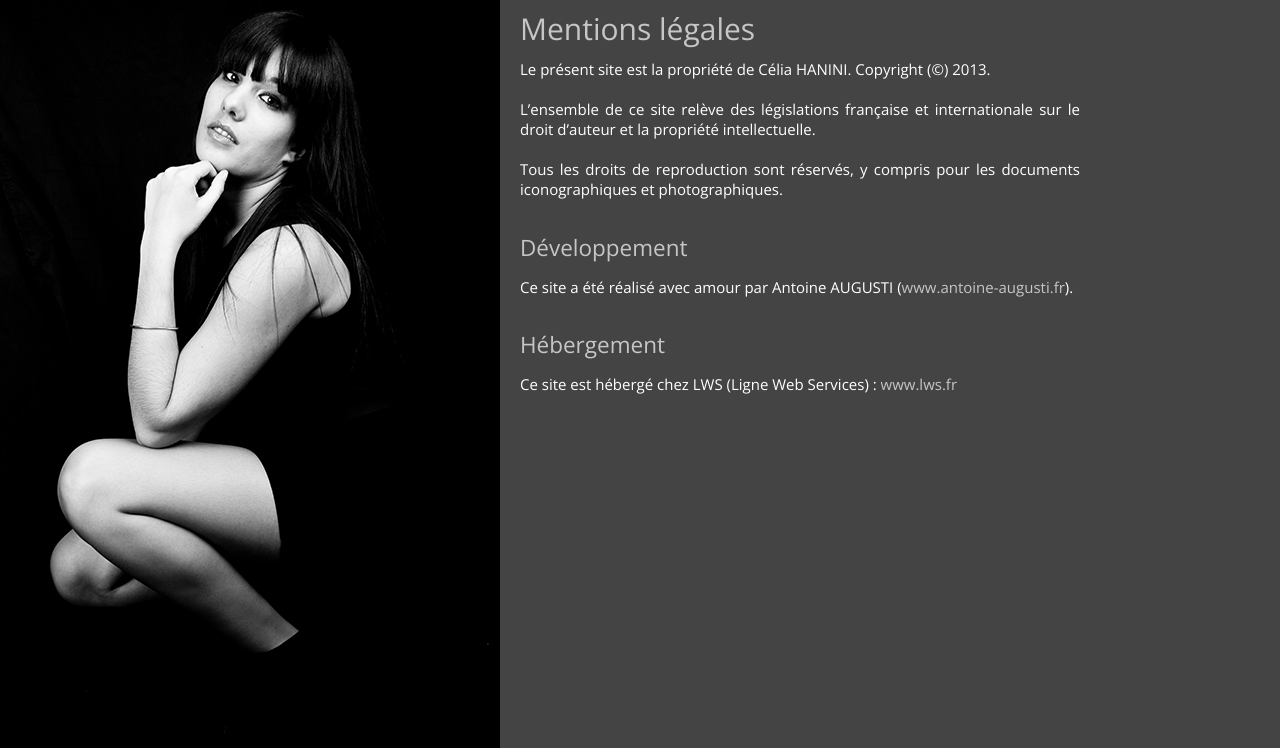
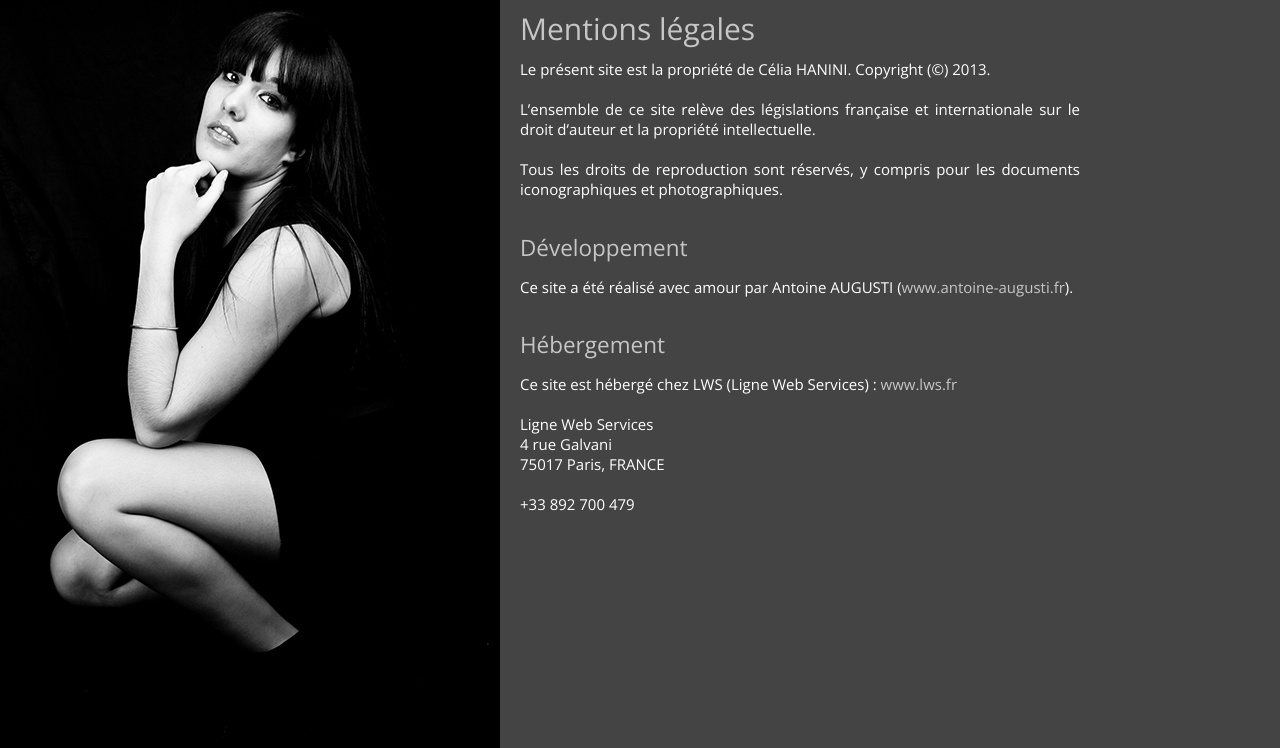
Before and after one commit to AntoineAug/liasimages, a PHP site: page /legal in a window 1280 px wide. Shown: the part 61-809 px from the top of the page. Run offline with PHP 8.4, Linux system fonts and the light colour scheme; some libraries are stand-ins or nearby versions.

Commit message:
Update legal terms

```diff
--- a/legal.php
+++ b/legal.php
@@ -19,6 +19,11 @@ include "header.php";
 				<h2>Hébergement</h2>
 				Ce site est hébergé chez LWS (Ligne Web Services) : <a href="http://www.lws.fr/">www.lws.fr</a><br/>
 				<br/>
+				Ligne Web Services<br/>
+				4 rue Galvani<br/>
+				75017 Paris, FRANCE<br/>
+				<br/>
+				+33 892 700 479
 			</div>
 		</div>
 		<div class="clear"></div>
```
